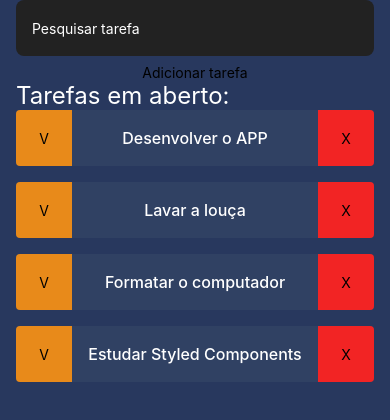
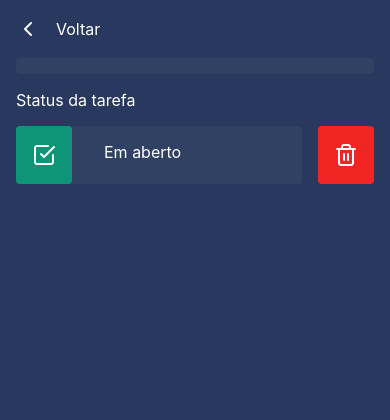
Before and after one commit to vitorqf/cepedi-todolist, a React Native app: screen /Detail in a window 390 px wide. Shown: the top 420 px of the page. Built offline with nearby package versions, Linux system fonts and the light colour scheme.

Commit message:
Aula 07 - Navegação (#1)
* fix padding in home page and add detail page

* add navigation between screens

* add: task props for navigation

* add: task context

---------

Co-authored-by: Ciro Moura <ciromoura@Ciros-MacBook-Air.local>

```diff
--- a/App.tsx
+++ b/App.tsx
@@ -1,5 +1,26 @@
 import { Home } from "./src/screens/Home";
+import { Detail } from "./src/screens/Detail";
+
+import { NavigationContainer } from '@react-navigation/native';
+import { createNativeStackNavigator } from '@react-navigation/native-stack';
+import TaskProvider from "./src/context/TaskContext";
+
+type RootStackParamList = {
+  Home: undefined;
+  Detail: undefined;
+};
+const RootStack = createNativeStackNavigator<RootStackParamList>();
+
 
 export default function App() {
-  return <Home />;
+  return (
+    <TaskProvider>
+      <NavigationContainer>
+        <RootStack.Navigator initialRouteName="Home">
+          <RootStack.Screen name="Home" component={Home} options={{ headerShown: false }} />
+          <RootStack.Screen name="Detail" component={Detail} options={{ headerShown: false }} />
+        </RootStack.Navigator>
+      </NavigationContainer>
+    </TaskProvider>
+  );
 }
--- a/package.json
+++ b/package.json
@@ -9,10 +9,14 @@
     "web": "expo start --web"
   },
   "dependencies": {
+    "@react-navigation/native": "^6.1.9",
+    "@react-navigation/native-stack": "^6.9.17",
     "expo": "~49.0.15",
     "expo-status-bar": "~1.6.0",
     "react": "18.2.0",
     "react-native": "0.72.6",
+    "react-native-safe-area-context": "4.6.3",
+    "react-native-screens": "~3.22.0",
     "styled-components": "^6.1.6"
   },
   "devDependencies": {
--- a/src/components/Task/index.tsx
+++ b/src/components/Task/index.tsx
@@ -1,19 +1,41 @@
-import { Text } from "react-native";
+import { useContext, useState } from "react";
 import { TaskProps } from "../../screens/Home";
 import { Container, TaskDelete, TaskDone, TaskText } from "./styles";
+import { Feather } from '@expo/vector-icons';
+import { TaskContext } from "../../context/TaskContext";
 
-// O {...others} é utilizado caso queiramos re-estilizar o componente através do Styled, veja um exemplo no arquivo de estilos da Home, onde existe o StyledTask
+import { useNavigation } from '@react-navigation/native';
+import type { NativeStackScreenProps } from '@react-navigation/native-stack';
+
+type RootStackParamList = {
+  Home: undefined;
+  Detail: TaskProps;
+};
+
+type Props = NativeStackScreenProps<RootStackParamList>;
+
 export function Task({ id, title, done, ...others }: TaskProps) {
+
+  const [task, setTask] = useState<TaskProps>({ id, title, done });
+  const {selectTask} = useContext(TaskContext);
+
+  const navigation = useNavigation<Props['navigation']>();
+
+  function handlePress(){
+    selectTask(task);
+    navigation.navigate('Detail', task);
+  }
+
   return (
-    <Container {...others}>
+    <Container {...others} onPress={() => handlePress()}>
       <TaskDone>
-        <Text>V</Text>
+        <Feather name="square" size={24} color="white" />
       </TaskDone>
 
       <TaskText>{title}</TaskText>
 
       <TaskDelete>
-        <Text>X</Text>
+        <Feather name="trash-2" size={24} color="white" />
       </TaskDelete>
     </Container>
   );
--- a/src/components/Task/styles.ts
+++ b/src/components/Task/styles.ts
@@ -1,6 +1,6 @@
 import styled from "styled-components/native";
 
-export const Container = styled.View`
+export const Container = styled.TouchableOpacity`
   width: 100%;
   height: 56px;
   flex-direction: row;
--- /dev/null
+++ b/src/context/TaskContext.tsx
@@ -0,0 +1,39 @@
+import React, { createContext, useState, ReactNode } from 'react';
+
+interface TaskProps {
+  id: number;
+  title: string;
+  done: boolean;
+}
+
+interface TaskContextProps {
+  task: TaskProps;
+  selectTask: (task: TaskProps) => void;
+  clearTask: () => void;
+}
+
+export const TaskContext = createContext<TaskContextProps>({ task: {id: 0, title: '', done: false}, selectTask: () => {}, clearTask: () => {} });
+
+interface TaskProviderProps {
+  children: ReactNode;
+}
+
+function TaskProvider({ children }: TaskProviderProps) {
+  const [task, setTask] = useState<TaskProps>({id: 0, title: '', done: false});
+
+  function selectTask(task: TaskProps) {
+    setTask(task);
+  }
+
+  function clearTask() {
+    setTask({id: 0, title: '', done: false});
+  }
+
+  return (
+    <TaskContext.Provider value={{ task, selectTask, clearTask }}>
+      {children}
+    </TaskContext.Provider>
+  );
+}
+
+export default TaskProvider;
--- /dev/null
+++ b/src/screens/Detail/index.tsx
@@ -0,0 +1,74 @@
+import {
+    BackButton,
+    BackButtonText,
+    Container,
+    TaskTitle,
+    TaskTitleContainer,
+    TopContainer,
+    TextStatus,
+    StatusContainer,
+    StatusCard,
+    StatusIcon,
+    StatusText,
+    StatusButtonDel,
+    StatusTextContainer
+} from "./styles";
+import { Feather } from '@expo/vector-icons';
+
+import { useNavigation } from '@react-navigation/native';
+import type { NativeStackScreenProps } from '@react-navigation/native-stack';
+
+import { TaskProps } from "../../screens/Home";
+import { useContext } from "react";
+import { TaskContext } from "../../context/TaskContext";
+
+type RootStackParamList = {
+    Home: undefined;
+    Detail: TaskProps;
+  };
+
+type Props = NativeStackScreenProps<RootStackParamList>;
+
+export function Detail() {
+
+    const navigation = useNavigation<Props['navigation']>();
+
+    const {task} = useContext(TaskContext);
+
+    return (
+        <Container>
+            <TopContainer>
+                <BackButton onPress={() => navigation.popToTop()}>
+                    <Feather name="chevron-left" size={24} color="white" />
+                    <BackButtonText>
+                        Voltar
+                    </BackButtonText>
+                </BackButton>
+            </TopContainer>
+
+            <TaskTitleContainer>
+                <TaskTitle>
+                    {task.title}
+                </TaskTitle>
+            </TaskTitleContainer>
+
+            <TextStatus>Status da tarefa</TextStatus>
+
+            <StatusContainer>
+                <StatusCard>
+                    <StatusIcon>
+                        <Feather name="check-square" size={24} color="white" />
+                    </StatusIcon>
+                    <StatusTextContainer>
+                        <StatusText>{task.done ? 'Realizada' : 'Em aberto'}</StatusText>
+                    </StatusTextContainer>
+                </StatusCard>
+
+                <StatusButtonDel>
+                    <Feather name="trash-2" size={24} color="white" />
+                </StatusButtonDel>
+            </StatusContainer>
+
+        </Container>
+    )
+}
--- /dev/null
+++ b/src/screens/Detail/styles.ts
@@ -0,0 +1,81 @@
+import { Platform } from "react-native";
+import { SafeAreaView } from 'react-native-safe-area-context';
+import styled from "styled-components/native";
+
+
+export const Container = styled(SafeAreaView)`
+  flex: 1;
+  background-color: #28385e;
+  padding: 0 16px;
+  padding-top: ${Platform.OS === "android" ? 56 : 16}px;
+  gap: 16px;
+`;
+
+export const TopContainer = styled.View`
+    flex-direction: row;
+    justify-content: space-between;
+    align-items: flex-start;
+`;
+
+export const BackButton = styled.TouchableOpacity`
+    flex-direction: row;
+    justify-content: start;
+    align-items: center;
+    gap: 16px;
+`;
+
+export const BackButtonText = styled.Text`
+    color: #FFF;
+    font-size: 16px;
+`;
+
+export const TaskTitleContainer = styled.View`
+    background-color: #304163;
+    border-radius: 4px;
+    padding: 8px 16px;
+`;
+
+export const TaskTitle = styled.Text`
+    color: #FFF;
+    font-size: 20px;
+`;
+
+export const TextStatus = styled.Text`
+    color: #FFF;
+    font-size: 16px;
+`;
+
+export const StatusContainer = styled.View`
+    flex-direction: row;
+    justify-content: space-between;
+    gap: 16px;
+`;
+
+export const StatusCard = styled.View`
+    background-color: #304163;
+    border-radius: 4px;
+    flex-direction: row;
+    flex: 1;
+    gap: 16px;
+`;
+
+export const StatusIcon = styled.View`
+    background-color: #0E9577;
+    border-radius: 4px;
+    padding: 16px;
+`;
+
+export const StatusTextContainer = styled.View`
+    padding: 16px;
+`;
+
+export const StatusText = styled.Text`
+    color: #fff;
+    font-size: 16px;
+`;
+
+export const StatusButtonDel = styled.TouchableOpacity`
+    background-color: #F22424;
+    border-radius: 4px;
+    padding: 16px;
+`;
--- a/src/screens/Home/index.tsx
+++ b/src/screens/Home/index.tsx
@@ -3,7 +3,8 @@ import { useState } from "react";
 import { FlatList, Text, TouchableOpacity } from "react-native";
 import { Task } from "../../components/Task";
 import { Title } from "../../components/Title";
-import { Container, Input } from "./styles";
+import { Container, Input, InputContainer, ButtonAdd } from "./styles";
+import { Feather } from '@expo/vector-icons';
 
 export interface TaskProps {
   id: number;
@@ -52,15 +53,17 @@ export function Home() {
   return (
     <Container>
       <StatusBar style="light" />
+      <InputContainer>
         <Input
           placeholder="Pesquisar tarefa"
           placeholderTextColor="#ffffff"
           value={taskName}
           onChangeText={setTaskName}
         />
-      <TouchableOpacity onPress={() => handleAddNewTask(taskName)}>
-        <Text>Adicionar tarefa</Text>
-      </TouchableOpacity>
+        <ButtonAdd onPress={() => handleAddNewTask(taskName)}>
+          <Feather name="plus" size={24} color="white" />
+        </ButtonAdd>
+      </InputContainer>
       <Title />
       {/* <Scroll
         showsVerticalScrollIndicator={false}
--- a/src/screens/Home/styles.ts
+++ b/src/screens/Home/styles.ts
@@ -1,14 +1,16 @@
 import { Platform } from "react-native";
+import { SafeAreaView } from 'react-native-safe-area-context';
 import styled from "styled-components/native";
 import { Task } from "../../components/Task";
 
-export const Container = styled.SafeAreaView`
+export const Container = styled(SafeAreaView)`
   flex: 1;
   background-color: #28385e;
   padding: 0 16px;
-  padding-top: ${Platform.OS === "android" ? 56 : 0}px;
+  padding-top: ${Platform.OS === "android" ? 56 : 16}px;
   justify-content: center;
   align-items: center;
+  gap: 16px;
 `;
 
 export const List = styled.FlatList`
@@ -16,14 +18,27 @@ export const List = styled.FlatList`
   width: 100%;
 `;
 
+export const InputContainer = styled.View`
+  width: 100%;
+  flex-direction: row;
+  align-content: center;
+  align-items: center;
+  border-radius: 4px;
+`;
+
 export const Input = styled.TextInput`
   background-color: #222;
-  width: 100%;
+  border-radius: 4px 0 0 4px;
+  flex: 1;
   height: 56px;
-  border-radius: 8px;
-  margin-bottom: 8px;
-  padding: 0 16px;
+  padding: 16px;
   color: #ffffff;
+`;
+
+export const ButtonAdd = styled.TouchableOpacity`
+  padding: 16px;
+  background-color: #1E1E1E;
+  border-radius: 0 4px 4px 0;
 `;
 
 export const StyledTask = styled(Task)`
```
Also changed, not shown: 1 other file (tests, documents, lock files or other folders). Lines whose indentation alone changed are shown as unchanged.
